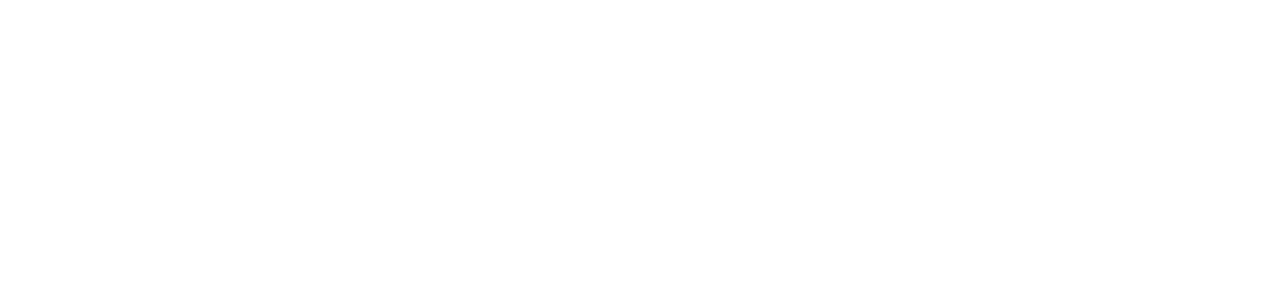
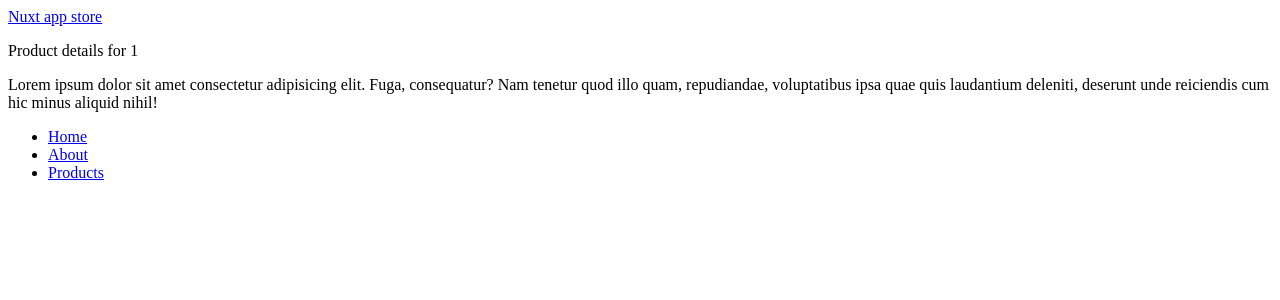
Before and after one commit to MartynasGit/nuxt-app, a Nuxt app: page /products/1 in a window 1280 px wide. Before the commit this address had no page. Shown: the top 300 px of the page. Built offline with nearby package versions, Linux system fonts and the light colour scheme.

Commit message:
Created layouts for pages. Added header and footer.

```diff
--- /dev/null
+++ b/layouts/default.vue
@@ -0,0 +1,31 @@
+<template>
+  <div>
+    <header>
+      <nav>
+        <NuxtLink to="/">Nuxt app</NuxtLink>
+        <ul>
+          <li>
+            <NuxtLink to="/"> Home </NuxtLink>
+          </li>
+          <li>
+            <NuxtLink to="/about"> About </NuxtLink>
+          </li>
+          <li>
+            <NuxtLink to="/products"> Products </NuxtLink>
+          </li>
+        </ul>
+      </nav>
+    </header>
+
+    <!-- Page content  -->
+    <div>
+      <slot></slot>
+    </div>
+  </div>
+</template>
+
+<style>
+.router-link-exact-active {
+  color: rgba(212, 57, 18, 0.753);
+}
+</style>
--- /dev/null
+++ b/layouts/products.vue
@@ -0,0 +1,34 @@
+<template>
+  <div>
+    <header>
+      <nav>
+        <NuxtLink to="/products">Nuxt app store</NuxtLink>
+      </nav>
+    </header>
+
+    <!-- Page content  -->
+    <div>
+      <slot></slot>
+    </div>
+    <!-- Products footer -->
+    <footer>
+      <ul>
+        <li>
+          <NuxtLink to="/"> Home </NuxtLink>
+        </li>
+        <li>
+          <NuxtLink to="/about"> About </NuxtLink>
+        </li>
+        <li>
+          <NuxtLink to="/products"> Products </NuxtLink>
+        </li>
+      </ul>
+    </footer>
+  </div>
+</template>
+
+<style>
+.router-link-exact-active {
+  color: rgba(212, 57, 18, 0.753);
+}
+</style>
--- /dev/null
+++ b/pages/products/[id].vue
@@ -0,0 +1,20 @@
+<template>
+  <div>
+    <p>Product details for {{ id }}</p>
+    <p>
+      Lorem ipsum dolor sit amet consectetur adipisicing elit. Fuga,
+      consequatur? Nam tenetur quod illo quam, repudiandae, voluptatibus ipsa
+      quae quis laudantium deleniti, deserunt unde reiciendis cum hic minus
+      aliquid nihil!
+    </p>
+  </div>
+</template>
+
+<script setup>
+const { id } = useRoute().params;
+definePageMeta({
+  layout: "products",
+});
+</script>
+
+<style scoped></style>
--- a/pages/products/index.vue
+++ b/pages/products/index.vue
@@ -4,10 +4,10 @@
     </div>
 </template>
 
-<script>
-    export default {
-
-    }
+<script setup>
+    definePageMeta({
+        layout: 'products'
+    })
 </script>
 
 <style  scoped>
```
Also changed, not shown: pages/about.vue (+19 -14 lines), pages/index.vue (+19 -14 lines).
